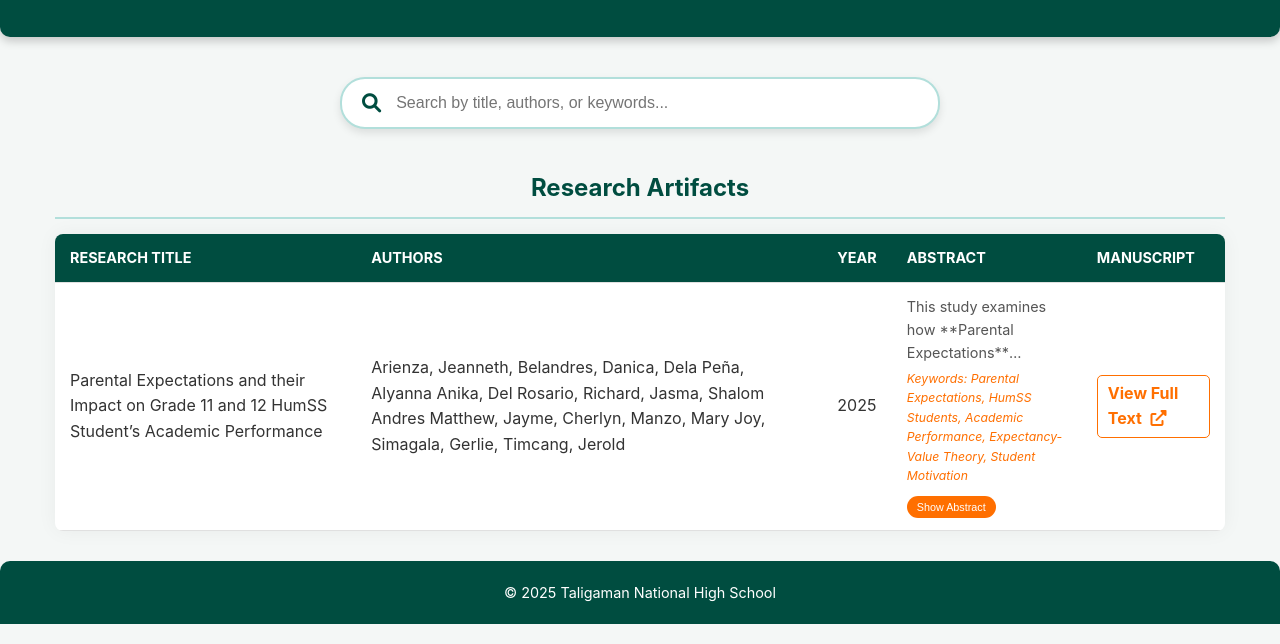
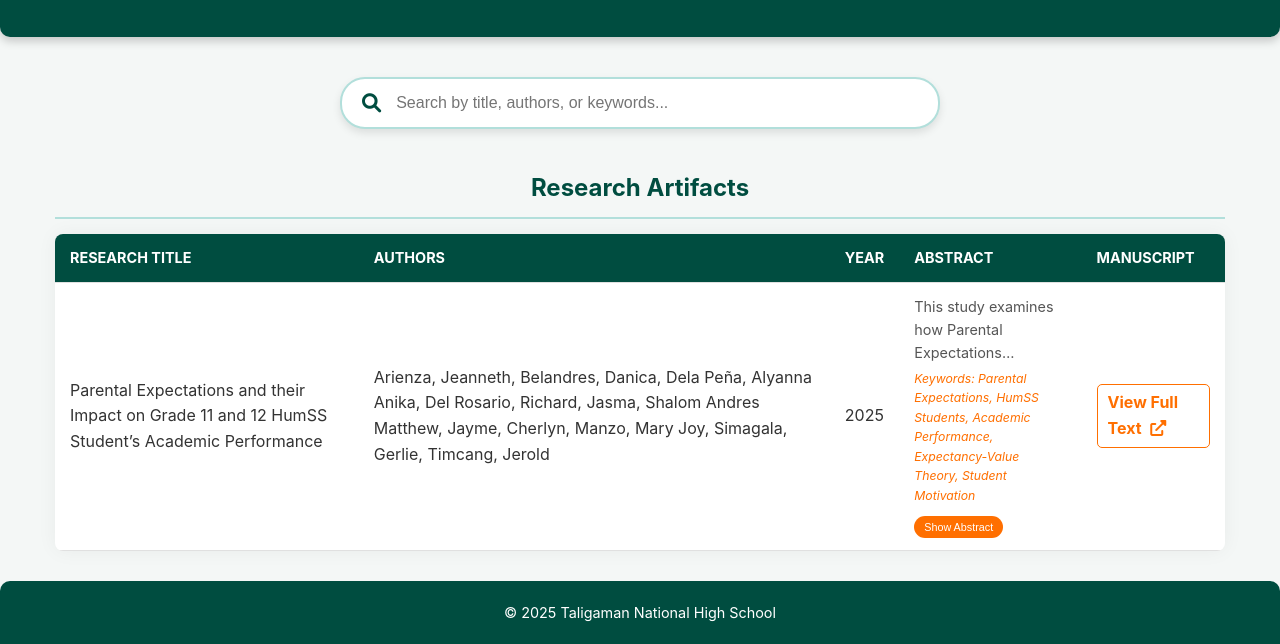
Before and after one commit to tnhs-research/tnhs-research.github.io, a plain HTML site: page index.html in a window 1280 px wide. Shown: the part 170-814 px from the top of the page. Drawn offline with Linux system fonts and the light colour scheme.

Commit message:
first commit

```diff
--- a/index.html
+++ b/index.html
@@ -403,7 +403,7 @@
                         </td>
                         <td data-label="Year">2025</td>
                         <td data-label="Abstract" class="abstract-cell">
-                            <p class="summary">This study examines how **Parental Expectations** influence the **Academic Performance** of Grade 11 and 12 HumSS students, using the Expectancy-Value Theory as its framework. High parental expectations are linked to increased academic achievement.</p>
+                            <p class="summary">This study examines how Parental Expectations influence the Academic Performance of Grade 11 and 12 HumSS students, using the Expectancy-Value Theory as its framework. High parental expectations are linked to increased academic achievement.</p>
                             <p class="keywords">Keywords: Parental Expectations, HumSS Students, Academic Performance, Expectancy-Value Theory, Student Motivation</p>
                             <button class="abstract-toggle" onclick="openAbstractModal(this)">Show Abstract</button>
                             <div class="full-abstract">
```
